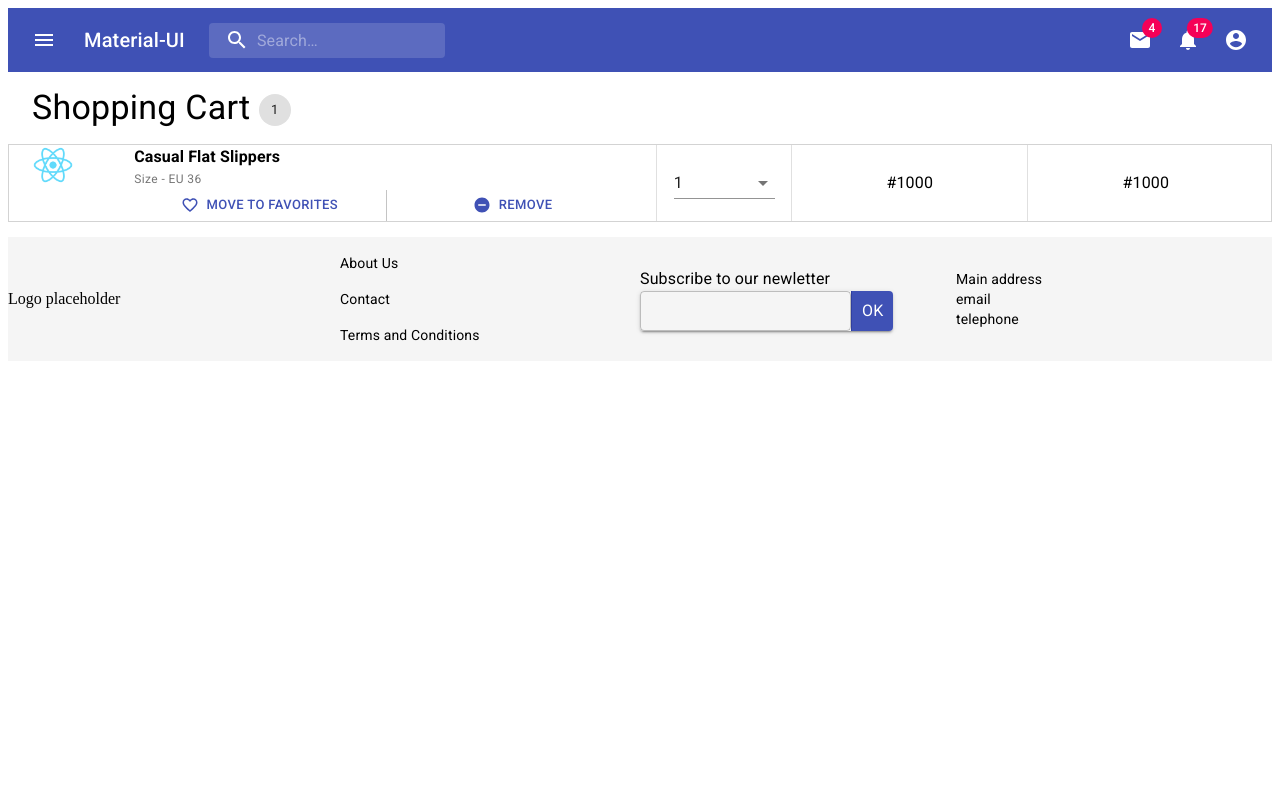
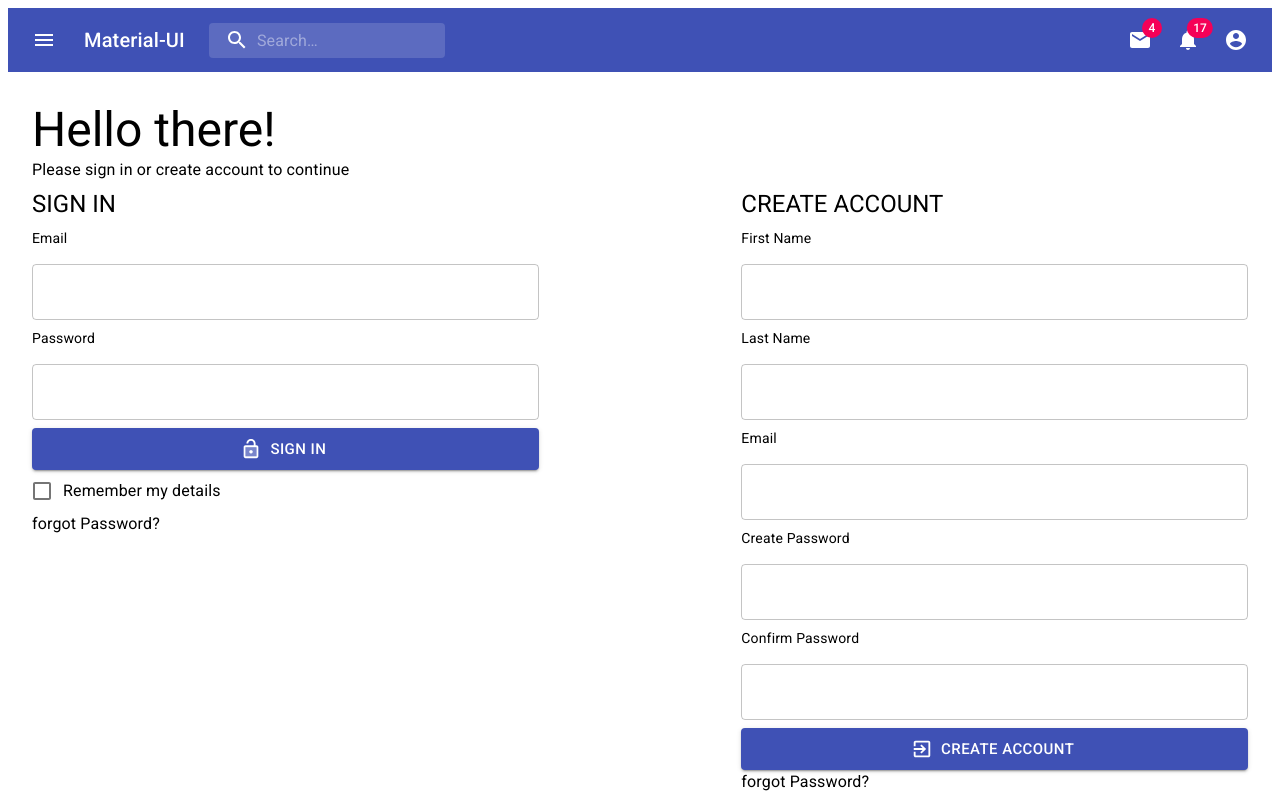
Before and after one commit to masterscode/JumgaFE, a React (Create React App) app: page / in a window 1280 px wide. Shown: the top 800 px of the page. Built offline with nearby package versions, Linux system fonts and the light colour scheme.

Commit message:
ui-design done

```diff
--- a/package.json
+++ b/package.json
@@ -12,6 +12,7 @@
     "@types/node": "^12.20.15",
     "@types/react": "^17.0.11",
     "@types/react-dom": "^17.0.7",
+    "joi-browser": "^13.4.0",
     "react": "^17.0.2",
     "react-dom": "^17.0.2",
     "react-scripts": "4.0.3",
--- a/src/App.tsx
+++ b/src/App.tsx
@@ -5,14 +5,15 @@ import Footer from "./pages/partials/Footer";
 import Home from "./pages/Home";
 import "./pages/css-in-js/style.css"
 import Cart from "./pages/Cart";
+import CheckOut from "./pages/CheckOut";
 
 const App = () => {
   return (
     <>
       <Header />
-      {/* <Auth /> */}
+       <Auth />
       {/* <Home /> */}
-      <Cart/>
+      {/*  <CheckOut/>*/}
       <Footer />
     </>
   );
--- a/src/components/CartProduct.tsx
+++ b/src/components/CartProduct.tsx
@@ -1,6 +1,6 @@
 import React from "react";
-import {Grid, Avatar, Typography, makeStyles, createStyles, ButtonGroup, Button} from '@material-ui/core';
-import {FavoriteBorderOutlined, RemoveCircle} from '@material-ui/icons';
+import {Grid, Avatar, Typography, makeStyles, createStyles, Button} from '@material-ui/core';
+import { RemoveCircle} from '@material-ui/icons';
 
 
 const useStyles = makeStyles(()=>createStyles({
@@ -10,9 +10,9 @@ const useStyles = makeStyles(()=>createStyles({
 
 const CartProduct = ()=>{
     const css = useStyles();
-    return <Grid container>
-        <Grid item md={2}>
-            <Avatar variant='square' src='logo512.png' sizes='' />
+    return <Grid container alignItems='center'>
+        <Grid item md={2} >
+            <Avatar variant='square' src='logo512.png' sizes='small' />
         </Grid>
         <Grid item md={10}>
             <Grid container>
@@ -21,10 +21,7 @@ const CartProduct = ()=>{
                     <Typography variant='caption' color='textSecondary'>Size - EU 36</Typography>
                 </Grid>
                 <Grid item xs={12}>
-                    <ButtonGroup size='small' fullWidth variant='text'>
-                        <Button startIcon={<FavoriteBorderOutlined/>} color='primary'>MOVE TO FAVORITES</Button>
                         <Button startIcon={<RemoveCircle/>} color='primary'>REMOVE</Button>
-                    </ButtonGroup>
                 </Grid>
             </Grid>
 
--- /dev/null
+++ b/src/core/validation.ts
@@ -0,0 +1,5 @@
+import Joi from 'joi-browser';
+
+const schema = Joi.schema({
+
+});
--- a/src/pages/Cart.tsx
+++ b/src/pages/Cart.tsx
@@ -4,7 +4,7 @@ import CartItem from "../components/CartItem";
 
 
 const useStyles = makeStyles(()=>createStyles({
-    margin:{margin:'15px auto'},
+    margin:{margin:'15px auto', padding:'15px'},
     makeBorder:{border:'solid thin lightgray'}
 }));
 
--- a/src/pages/auth/Auth.tsx
+++ b/src/pages/auth/Auth.tsx
@@ -1,27 +1,24 @@
-import React, { Fragment } from "react";
+import React  from "react";
 import SignUp from "./SignUp";
 import SignIn from "./SignIn";
-import { Grid, Typography, Box } from "@material-ui/core";
+import { Grid, Typography, Container } from "@material-ui/core";
 
 const Auth = () => {
   return (
-    <Fragment>
-      <Grid container justify="space-evenly">
-        <Grid container justify="space-evenly">
-          <Grid item xs={8}>
+    <section style={{margin:'30px auto'}}>
+      <Container>
           <Typography variant="h3">Hello there!</Typography>
-            <Box fontWeight="fontWeightBold" fontFamily="fontFamilySans">
-              You are about to be Boxed!
-            </Box>
           <Typography variant="body1" gutterBottom>
             Please sign in or create account to continue
           </Typography>
-          </Grid>
-        </Grid>
+      </Container>
+      <Container>
+        <Grid container justify="space-between">
           <SignIn />
           <SignUp />
         </Grid>
-    </Fragment>
+      </Container>
+    </section>
   );
 };
 
--- a/src/pages/auth/SignIn.tsx
+++ b/src/pages/auth/SignIn.tsx
@@ -13,7 +13,7 @@ import LockOpenTwoToneIcon from "@material-ui/icons/LockOpenTwoTone";
 const SignIn = () => {
 
   return (
-    <Grid item xs={12} md={4}>
+    <Grid item xs={12} md={5}>
         <Typography variant='h5' gutterBottom>SIGN IN</Typography>
       <form noValidate autoComplete="off">
 
--- a/src/pages/auth/SignUp.tsx
+++ b/src/pages/auth/SignUp.tsx
@@ -2,16 +2,14 @@ import React from "react";
 import {
   TextField,
   Button,
-  FormControlLabel,
   Grid,
   Typography,
-  Checkbox,
 } from "@material-ui/core";
 import ExitToAppTwoToneIcon from "@material-ui/icons/ExitToAppTwoTone";
 
 const SignUp = () => {
   return (
-    <Grid item xs={12} md={4}>
+    <Grid item xs={12} md={5}>
         <Typography variant='h5' gutterBottom>CREATE ACCOUNT</Typography>
       <form noValidate autoComplete="off">
       <Typography variant="body2"> First Name </Typography>
@@ -65,10 +63,7 @@ const SignUp = () => {
         >
           create account
         </Button>
-        <FormControlLabel
-          label="I want to receive Jumga newsletters with the best deals and offers"
-          control={<Checkbox color="primary" />}
-        />
+
       </form>
       <Typography>forgot Password?</Typography>
     </Grid>
```
Also changed, not shown: src/components/CheckOutForm.tsx (added, +23 -0 lines), src/components/Payment.tsx (added, +10 -0 lines), src/pages/CheckOut.tsx (+28 -1 lines), 2 other files (tests, documents, lock files or other folders). Lines whose indentation alone changed are shown as unchanged.
